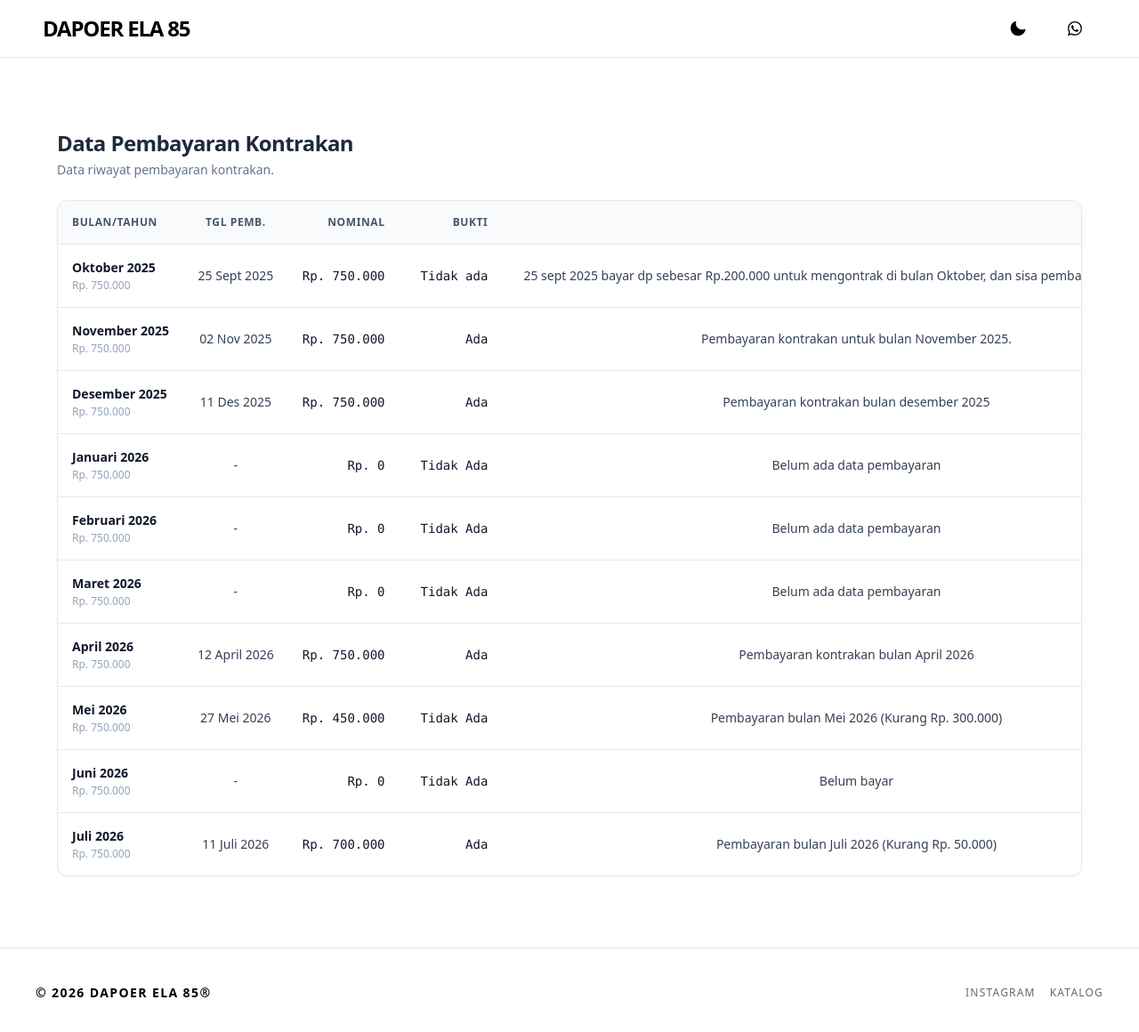
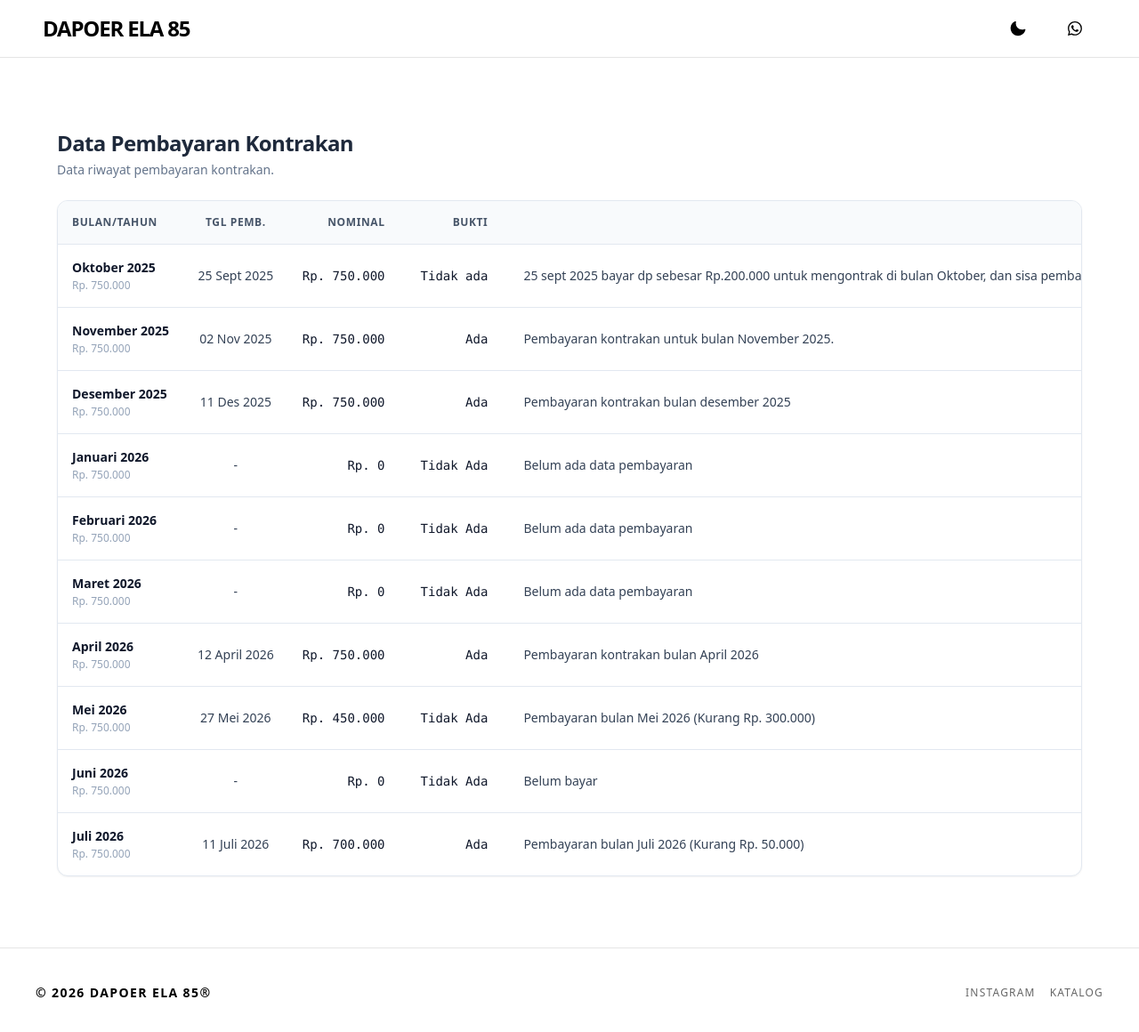
Before and after one commit to dapoerela85/dapoerela85.github.io, a Jekyll site: the page built from _pages/kontrakan.html, in a window 1280 px wide and 1166 px high. Shown: the top 1160 px of the window at 89% size. Built offline with Jekyll 4.4.1, drawn with Linux system fonts in a browser that asks for light colours; nearby versions of some CDN libraries.

Commit message:
Change table cell alignment from center to left

```diff
--- a/_pages/kontrakan.html
+++ b/_pages/kontrakan.html
@@ -61,7 +61,7 @@ permalink: /kontrakan/
                 {% endif %}
               </td>
 
-              <td class="p-4 text-center font-medium">
+              <td class="p-4 text-left font-medium">
                 {{ asset.desc }}
               </td>
 
```
